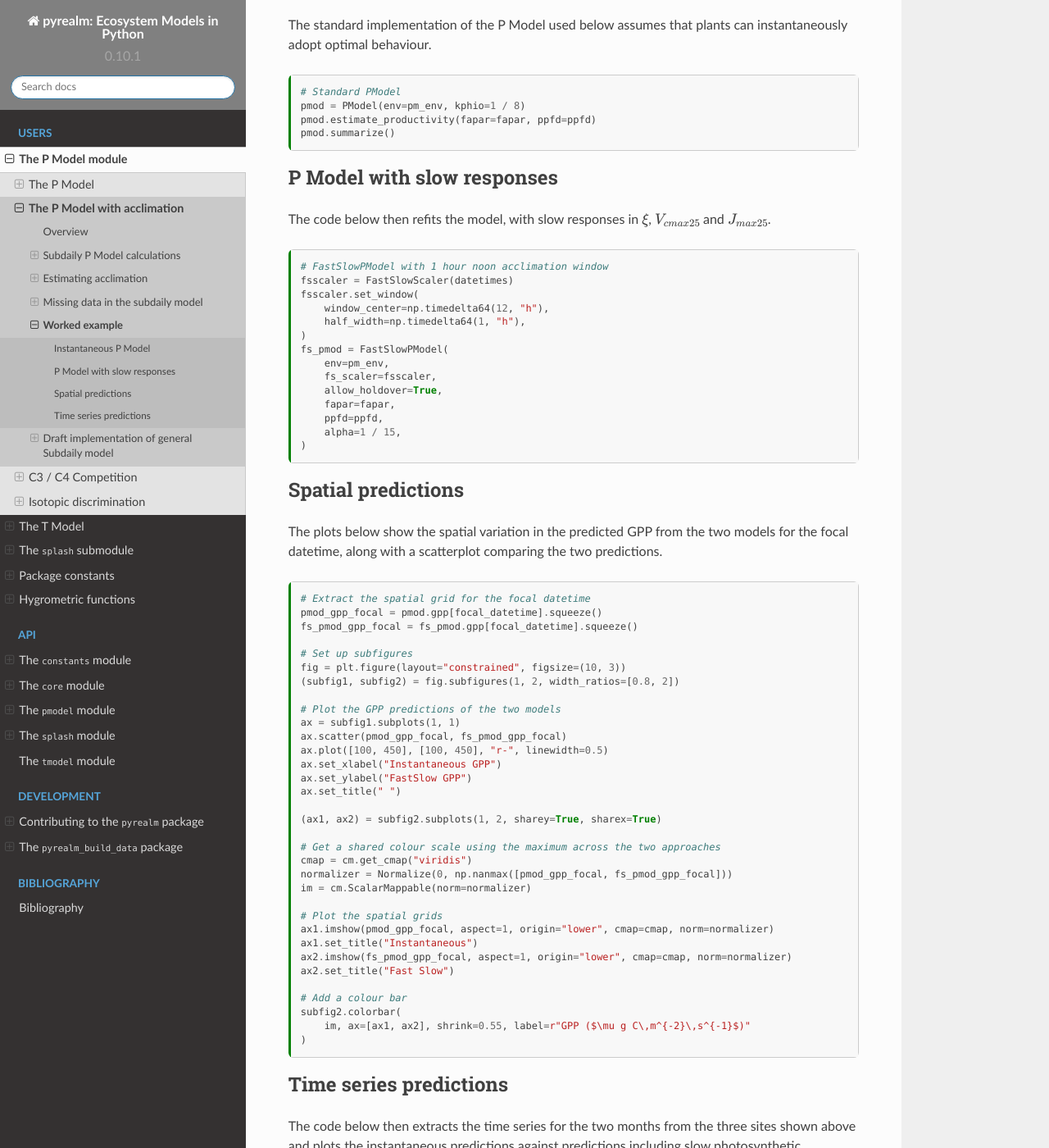
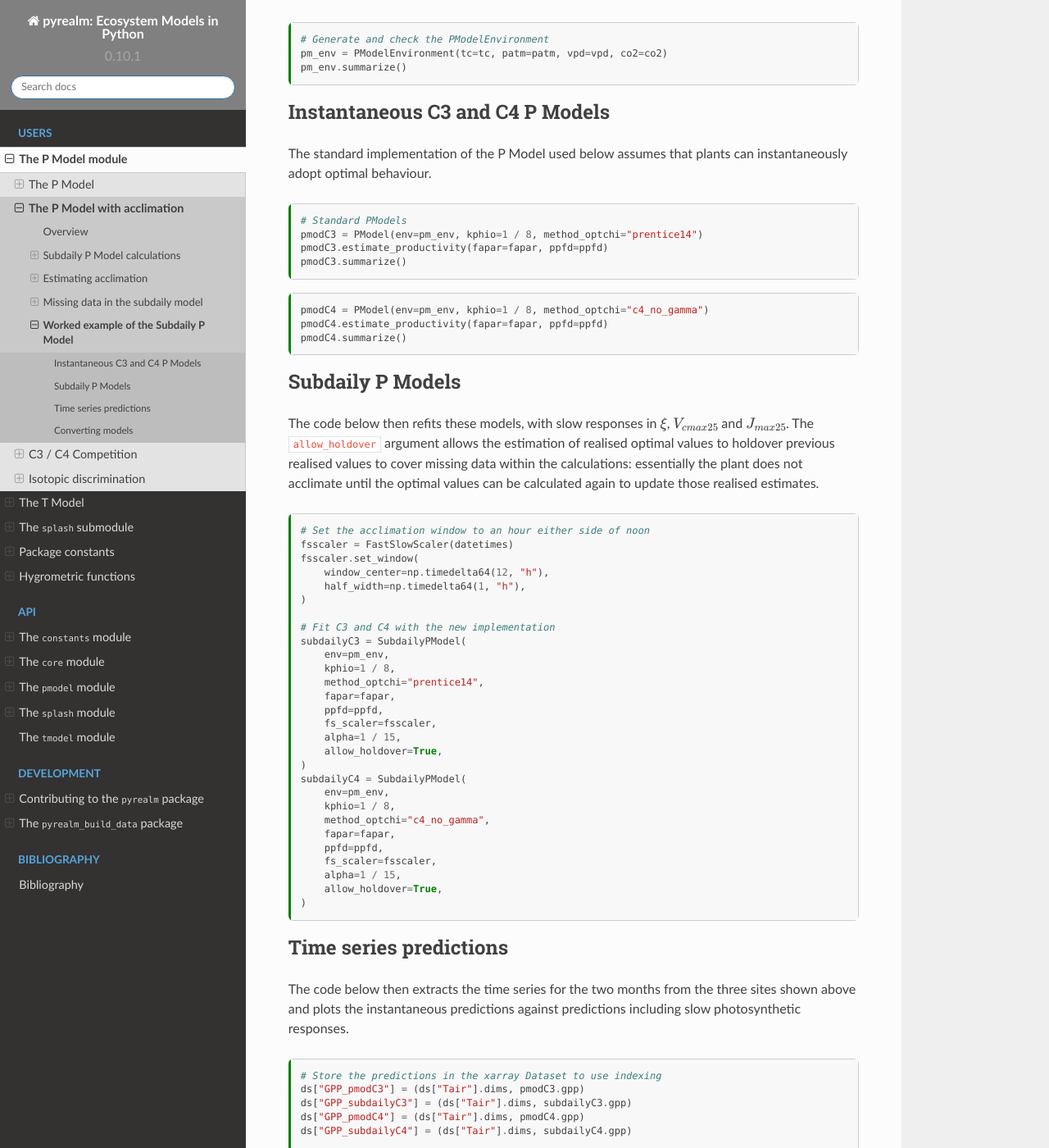
Before and after one commit to ImperialCollegeLondon/pyrealm, a Sphinx documentation site: the page built from docs/source/users/pmodel/subdaily_details/worked_example.md, in a window 1280 px wide and 1400 px high, scrolled down 1685 px. Shown: the whole window at 82% size. Built offline with Sphinx 7.4.7 and the Read the Docs theme 2.0.0, drawn with Linux system fonts in a browser that asks for light colours; pages that are not in the unit, such as notebooks, are missing from menus; some of the changed text lies outside the part shown.

Commit message:
Updating docs for new subdaily

````diff
--- a/docs/source/users/pmodel/subdaily_details/worked_example.md
+++ b/docs/source/users/pmodel/subdaily_details/worked_example.md
@@ -5,16 +5,16 @@ jupytext:
     extension: .md
     format_name: myst
     format_version: 0.13
-    jupytext_version: 1.13.8
+    jupytext_version: 1.16.1
 kernelspec:
   display_name: pyrealm_python3
   language: python
   name: pyrealm_python3
 ---
 
-# Worked example
+# Worked example of the Subdaily P Model
 
-```{code-cell}
+```{code-cell} ipython3
 from importlib import resources
 
 import xarray
@@ -25,19 +25,36 @@ import matplotlib.cm as cm
 import matplotlib.dates as mdates
 
 from pyrealm.pmodel import PModel, FastSlowPModel, PModelEnvironment, FastSlowScaler
+from pyrealm.pmodel.new_subdaily import SubdailyPModel, convert_pmodel_to_subdaily
+
 from pyrealm.core.hygro import convert_sh_to_vpd
 ```
 
-This notebook shows an example analysis using the P Model including fast and slow
-photosynthetic responses. The dataset is taken from WFDE5 v2 and provides 1 hourly
-resolution data on a 0.5° spatial grid. The fAPAR data is interpolated to the same
-spatial and temporal resolution from MODIS data.
+This notebook shows example analyses fitting P Models that include fast and slow
+photosynthetic responses to subdaily variation in environmental conditions. The dataset
+is taken from WFDE5 v2 and provides 1 hourly resolution data on a 0.5° spatial grid. The
+fAPAR data is interpolated to the same spatial and temporal resolution from MODIS data.
 
 * time: 2018-06-01 00:00 to 2018-07-31 23:00 at 1 hour resolution.
 * longitude: 10°W to 4°E at 0.5° resolution.
 * latitude: 49°N to 60°N at 0.5° resolution
 
-```{code-cell}
+This notebook demonstrates fitting subdaily P Models in the `pyrealm` package. Model
+fitting basically takes all of the same arguments as the standard
+{class}`~pyrealm.pmodel.pmodel.PModel` class. There are three additional things to set:
+
+* The timing of the observations and the daily window that should be used to estimate
+  [acclimation of slow responses](acclimation.md#the-acclimation-window).
+* How rapidly plants [acclimate to daily optimal
+  conditions](./acclimation.md#estimating-realised-responses).
+* Approaches to handling any [missing data](./subdaily_model_and_missing_data.md): since
+  estimating acclimation involves a recursive function, the subdaily model can be
+  derailed by missing or undefined data.
+
+The test data use some UK WFDE data for three sites in order to compare predictions
+over a time series.
+
+```{code-cell} ipython3
 # Loading the example dataset:
 dpath = (
     resources.files("pyrealm_build_data.uk_data") / "UK_WFDE5_FAPAR_2018_JuneJuly.nc"
@@ -55,23 +72,10 @@ sites = xarray.Dataset(
 )
 ```
 
-The plot below shows the spatial extent of the dataset using noon temperature for a
-focal day. It also shows the locations of three sites used below to show time series of
-predictions.
-
-```{code-cell}
-focal_datetime = np.where(datetimes == np.datetime64("2018-06-12 12:00:00"))[0]
-
-# Plot the temperature data for an example timepoint and show the sites
-focal_temp = ds["Tair"][focal_datetime] - 273.15
-focal_temp.plot()
-plt.plot(sites["lon"], sites["lat"], "xr")
-```
-
 The WFDE data need some conversion for use in the PModel, along with the definition of
 the atmospheric CO2 concentration.
 
-```{code-cell}
+```{code-cell} ipython3
 # Variable set up
 # Air temperature in °C from Tair in Kelvin
 tc = (ds["Tair"] - 273.15).to_numpy()
@@ -90,84 +94,66 @@ co2 = np.ones_like(tc) * 400
 
 The code below then calculates the photosynthetic environment.
 
-```{code-cell}
+```{code-cell} ipython3
 # Generate and check the PModelEnvironment
 pm_env = PModelEnvironment(tc=tc, patm=patm, vpd=vpd, co2=co2)
 pm_env.summarize()
 ```
 
-## Instantaneous P Model
+## Instantaneous C3 and C4 P Models
 
 The standard implementation of the P Model used below assumes that plants can
 instantaneously adopt optimal behaviour.
 
-```{code-cell}
-# Standard PModel
-pmod = PModel(env=pm_env, kphio=1 / 8)
-pmod.estimate_productivity(fapar=fapar, ppfd=ppfd)
-pmod.summarize()
+```{code-cell} ipython3
+# Standard PModels
+pmodC3 = PModel(env=pm_env, kphio=1 / 8, method_optchi="prentice14")
+pmodC3.estimate_productivity(fapar=fapar, ppfd=ppfd)
+pmodC3.summarize()
 ```
 
-## P Model with slow responses
+```{code-cell} ipython3
+pmodC4 = PModel(env=pm_env, kphio=1 / 8, method_optchi="c4_no_gamma")
+pmodC4.estimate_productivity(fapar=fapar, ppfd=ppfd)
+pmodC4.summarize()
+```
 
-The code below then refits the model, with slow responses in $\xi$, $V_{cmax25}$ and
-$J_{max25}$.
+## Subdaily P Models
 
-```{code-cell}
-# FastSlowPModel with 1 hour noon acclimation window
+The code below then refits these models, with slow responses in $\xi$, $V_{cmax25}$ and
+$J_{max25}$. The `allow_holdover` argument allows the estimation of realised optimal
+values to holdover previous realised values to cover missing data within the
+calculations: essentially the plant does not acclimate until the optimal values can be
+calculated again to update those realised estimates.
+
+```{code-cell} ipython3
+# Set the acclimation window to an hour either side of noon
 fsscaler = FastSlowScaler(datetimes)
 fsscaler.set_window(
     window_center=np.timedelta64(12, "h"),
     half_width=np.timedelta64(1, "h"),
 )
-fs_pmod = FastSlowPModel(
+
+# Fit C3 and C4 with the new implementation
+subdailyC3 = SubdailyPModel(
     env=pm_env,
-    fs_scaler=fsscaler,
-    allow_holdover=True,
+    kphio=1 / 8,
+    method_optchi="prentice14",
     fapar=fapar,
     ppfd=ppfd,
+    fs_scaler=fsscaler,
     alpha=1 / 15,
+    allow_holdover=True,
 )
-```
-
-## Spatial predictions
-
-The plots below show the spatial variation in the predicted GPP from the two models for
-the focal datetime, along with a scatterplot comparing the two predictions.
-
-```{code-cell}
-# Extract the spatial grid for the focal datetime
-pmod_gpp_focal = pmod.gpp[focal_datetime].squeeze()
-fs_pmod_gpp_focal = fs_pmod.gpp[focal_datetime].squeeze()
-
-# Set up subfigures
-fig = plt.figure(layout="constrained", figsize=(10, 3))
-(subfig1, subfig2) = fig.subfigures(1, 2, width_ratios=[0.8, 2])
-
-# Plot the GPP predictions of the two models
-ax = subfig1.subplots(1, 1)
-ax.scatter(pmod_gpp_focal, fs_pmod_gpp_focal)
-ax.plot([100, 450], [100, 450], "r-", linewidth=0.5)
-ax.set_xlabel("Instantaneous GPP")
-ax.set_ylabel("FastSlow GPP")
-ax.set_title(" ")
-
-(ax1, ax2) = subfig2.subplots(1, 2, sharey=True, sharex=True)
-
-# Get a shared colour scale using the maximum across the two approaches
-cmap = cm.get_cmap("viridis")
-normalizer = Normalize(0, np.nanmax([pmod_gpp_focal, fs_pmod_gpp_focal]))
-im = cm.ScalarMappable(norm=normalizer)
-
-# Plot the spatial grids
-ax1.imshow(pmod_gpp_focal, aspect=1, origin="lower", cmap=cmap, norm=normalizer)
-ax1.set_title("Instantaneous")
-ax2.imshow(fs_pmod_gpp_focal, aspect=1, origin="lower", cmap=cmap, norm=normalizer)
-ax2.set_title("Fast Slow")
-
-# Add a colour bar
-subfig2.colorbar(
-    im, ax=[ax1, ax2], shrink=0.55, label=r"GPP ($\mu g C\,m^{-2}\,s^{-1}$)"
+subdailyC4 = SubdailyPModel(
+    env=pm_env,
+    kphio=1 / 8,
+    method_optchi="c4_no_gamma",
+    fapar=fapar,
+    ppfd=ppfd,
+    fs_scaler=fsscaler,
+    alpha=1 / 15,
+    allow_holdover=True,
 )
 ```
 
@@ -177,33 +163,86 @@ The code below then extracts the time series for the two months from the three s
 shown above and plots the instantaneous predictions against predictions including slow
 photosynthetic responses.
 
-```{code-cell}
+```{code-cell} ipython3
 # Store the predictions in the xarray Dataset to use indexing
-ds["GPP_pmod"] = (ds["Tair"].dims, pmod.gpp)
-ds["GPP_fs_pmod"] = (ds["Tair"].dims, fs_pmod.gpp)
+ds["GPP_pmodC3"] = (ds["Tair"].dims, pmodC3.gpp)
+ds["GPP_subdailyC3"] = (ds["Tair"].dims, subdailyC3.gpp)
+ds["GPP_pmodC4"] = (ds["Tair"].dims, pmodC4.gpp)
+ds["GPP_subdailyC4"] = (ds["Tair"].dims, subdailyC4.gpp)
 
 # Get three sites to show time series for locations
 site_ds = ds.sel(sites, method="nearest")
 
 # Set up subplots
-fig, axes = plt.subplots(3, 1, figsize=(10, 8), sharey=True)
+fig, axes = plt.subplots(3, 2, figsize=(10, 8), sharey=True)
 
 # Plot the time series for the two approaches for each site
-for ax, st in zip(axes, sites["stid"].values):
+for (ax1, ax2), st in zip(axes, sites["stid"].values):
 
-    ax.plot(
-        datetimes, site_ds["GPP_pmod"].sel(stid=st), label="Instantaneous", color="0.4"
+    ax1.plot(
+        datetimes,
+        site_ds["GPP_pmodC3"].sel(stid=st),
+        label="Instantaneous",
+        color="0.4",
     )
-    ax.plot(
+    ax1.plot(
         datetimes,
-        site_ds["GPP_fs_pmod"].sel(stid=st),
-        label="Fast Slow",
+        site_ds["GPP_subdailyC3"].sel(stid=st),
+        label="Subdaily",
         color="red",
         alpha=0.7,
     )
-    ax.xaxis.set_major_formatter(mdates.DateFormatter("%m-%d"))
-    ax.text(0.02, 0.90, st, transform=ax.transAxes)
+    ax1.xaxis.set_major_formatter(mdates.DateFormatter("%m-%d"))
+    ax1.text(0.02, 0.90, st + " - C3", transform=ax1.transAxes)
 
-axes[0].legend(loc="lower center", bbox_to_anchor=[0.5, 1], ncols=2, frameon=False)
+    ax2.plot(
+        datetimes,
+        site_ds["GPP_pmodC4"].sel(stid=st),
+        label="Instantaneous",
+        color="0.4",
+    )
+    ax2.plot(
+        datetimes,
+        site_ds["GPP_subdailyC4"].sel(stid=st),
+        label="Subdaily",
+        color="red",
+        alpha=0.7,
+    )
+    ax2.xaxis.set_major_formatter(mdates.DateFormatter("%m-%d"))
+    ax2.text(0.02, 0.90, st + " - C4", transform=ax2.transAxes)
+
+axes[0][0].legend(loc="lower center", bbox_to_anchor=[0.5, 1], ncols=2, frameon=False)
 plt.tight_layout()
 ```
+
+## Converting models
+
+The subdaily models can also be obtained directly from the standard models, using the
+`convert_pmodel_to_subdaily` method:
+
+```{code-cell} ipython3
+# Convert standard C3 model
+converted_C3 = convert_pmodel_to_subdaily(
+    pmodel=pmodC3,
+    fs_scaler=fsscaler,
+    alpha=1 / 15,
+    allow_holdover=True,
+)
+
+# Convert standard C4 model
+converted_C4 = convert_pmodel_to_subdaily(
+    pmodel=pmodC4,
+    fs_scaler=fsscaler,
+    alpha=1 / 15,
+    allow_holdover=True,
+)
+```
+
+This produces the same outputs as the `SubdailyPModel` class, but is convenient and more
+compact when the two models are going to be compared.
+
+```{code-cell} ipython3
+# Models have identical GPP - maximum absolute difference is zero.
+print(np.nanmax(abs(subdailyC3.gpp.flatten() - converted_C3.gpp.flatten())))
+print(np.nanmax(abs(subdailyC4.gpp.flatten() - converted_C4.gpp.flatten())))
+```
````
Also changed, not shown: docs/source/users/pmodel/subdaily_details/subdaily_calculations.md (+10 -10 lines), docs/source/users/pmodel/subdaily_details/subdaily_overview.md (+13 -5 lines), docs/source/users/pmodel/subdaily_details/worked_example_new.md (deleted, +0 -288 lines).
